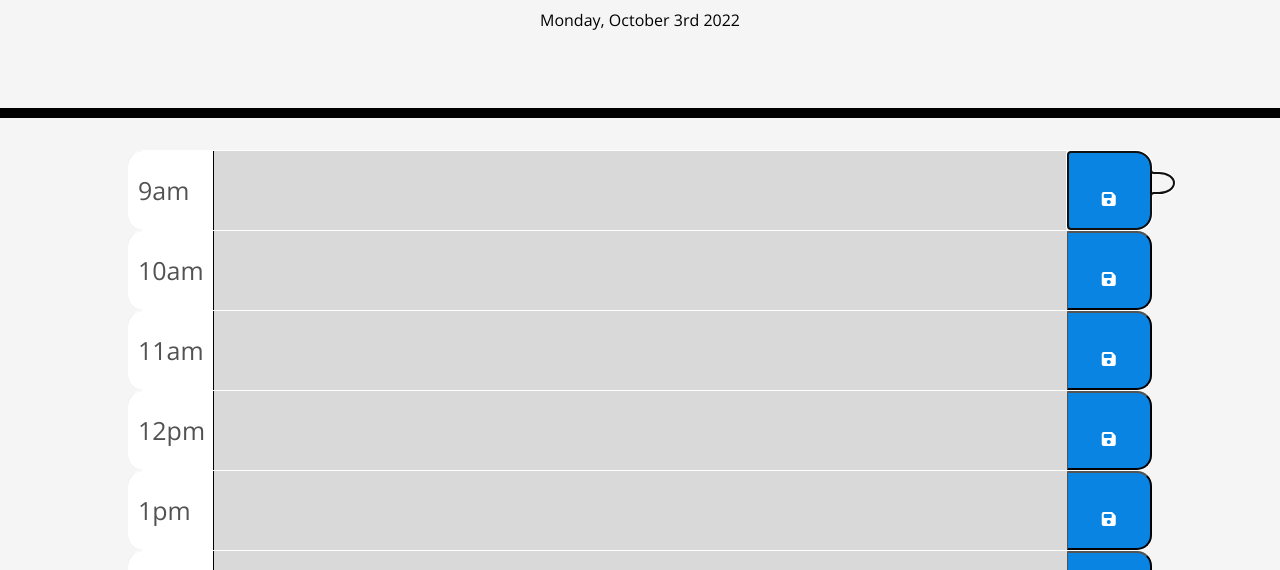
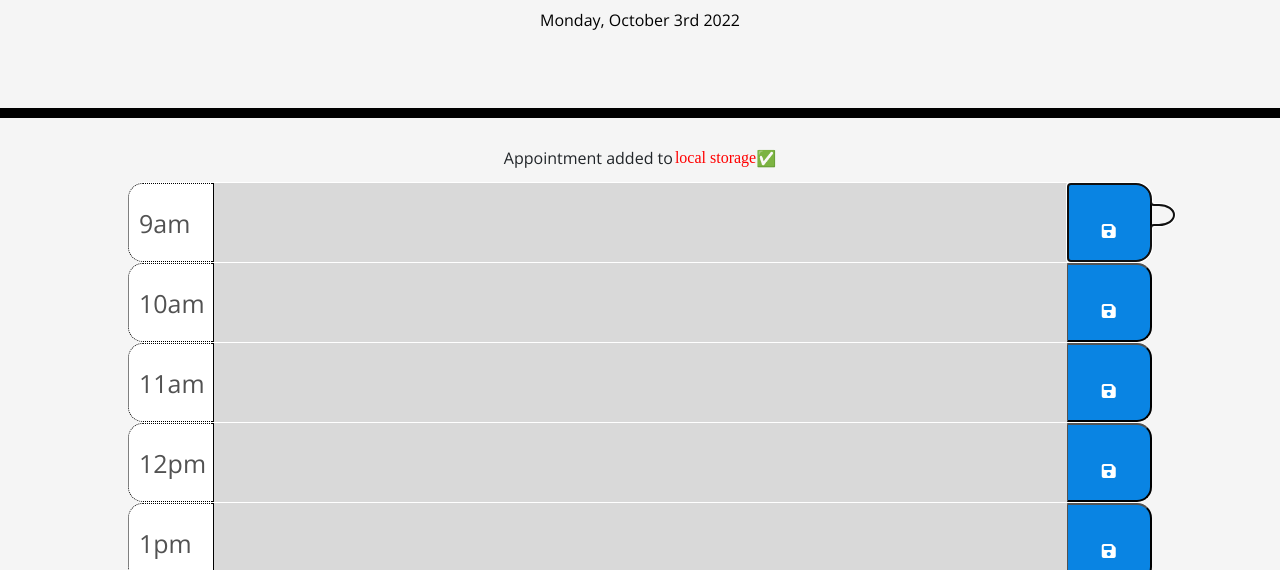
Before and after one commit to Nick-Menzhuber/calendar-app-challenge-2, a plain HTML site: page index.html in a window 1280 px wide. Both pictures are taken after a click on the button 1109 px from the left and 372 px from the top of the page. Shown: the part 182-752 px from the top of the page. Drawn offline with nearby package versions, Linux system fonts and the light colour scheme.

Commit message:
css and js tweaks, README done

```diff
--- a/assets/css/syle.css
+++ b/assets/css/syle.css
@@ -82,6 +82,9 @@ textarea {
     font-weight: 500;
     border-bottom-left-radius: 15px;
     border-top-left-radius: 15px;
+    border-top:#000000 dotted 1px;
+    border-bottom:#000000 dotted 1px;
+    border-left:#000000 dotted 1px;
 }
 
 .past-hour {
@@ -108,11 +111,11 @@ textarea {
     color: white;
 }
 
-/*  .saveBtn i:hover {
+.saveBtn i:hover {
     font-size: 30px;
     transition: all 0.2s ease-in-out;
   }
-*/
+
 .white-text {
     color: white;
 }
--- a/assets/js/script.js
+++ b/assets/js/script.js
@@ -1,3 +1,5 @@
+
+
 $(document).ready(function () {
     //sets current day and hour
     let currentDay = moment().format("dddd, MMMM Do YYYY");
@@ -31,10 +33,14 @@ $(document).ready(function () {
     //takes values from time and value divs and saves them to local storage
     $(".saveBtn").click(function (event) {
       event.preventDefault();
+      $(".event-saved-wrapper").show(1000)
+
       var value = $(this).siblings(".time-block").val();
       var time = $(this).parent().attr("id").split("-")[1];
       localStorage.setItem(time, value);
     });
+
+
 
     //takes items from local storage and displays them in correct slots
     $("#hour-09 .time-block").val(localStorage.getItem("09"));
--- a/index.html
+++ b/index.html
@@ -26,7 +26,7 @@
     <!--creates hour blocks-->
     <div class="container">
         <div class="event-saved-wrapper">
-            <p id="event-saved" class="hide">Appointment added to <span class="local-storage-span">local storage</span>✅</p>
+            <p id="event-saved">Appointment added to <span class="local-storage-span">local storage</span>✅</p>
         </div>
         <div id="hour-09" class="row time-div">
             <div class="col-md-1 hour"><span id="9">9am</span></div>
```
Also changed, not shown: assets/images/screenshot.png (added), 1 other file.
